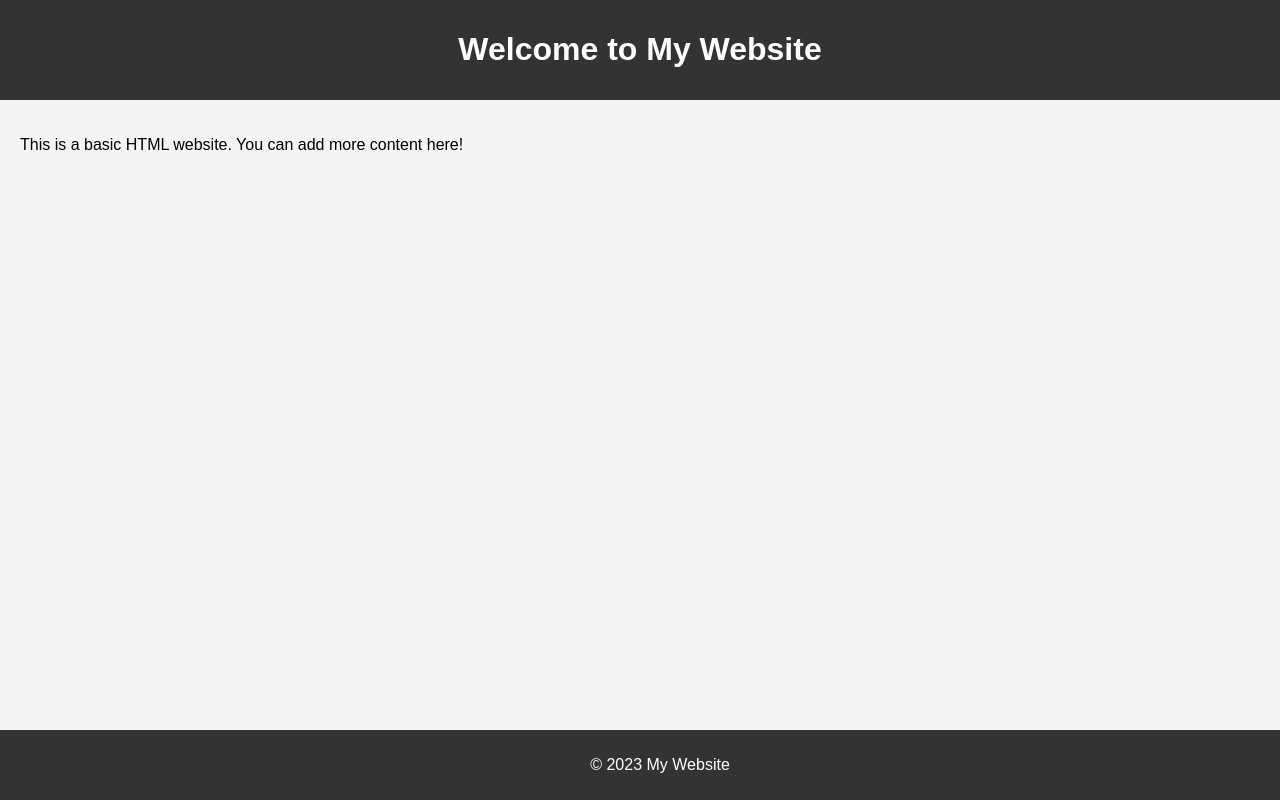
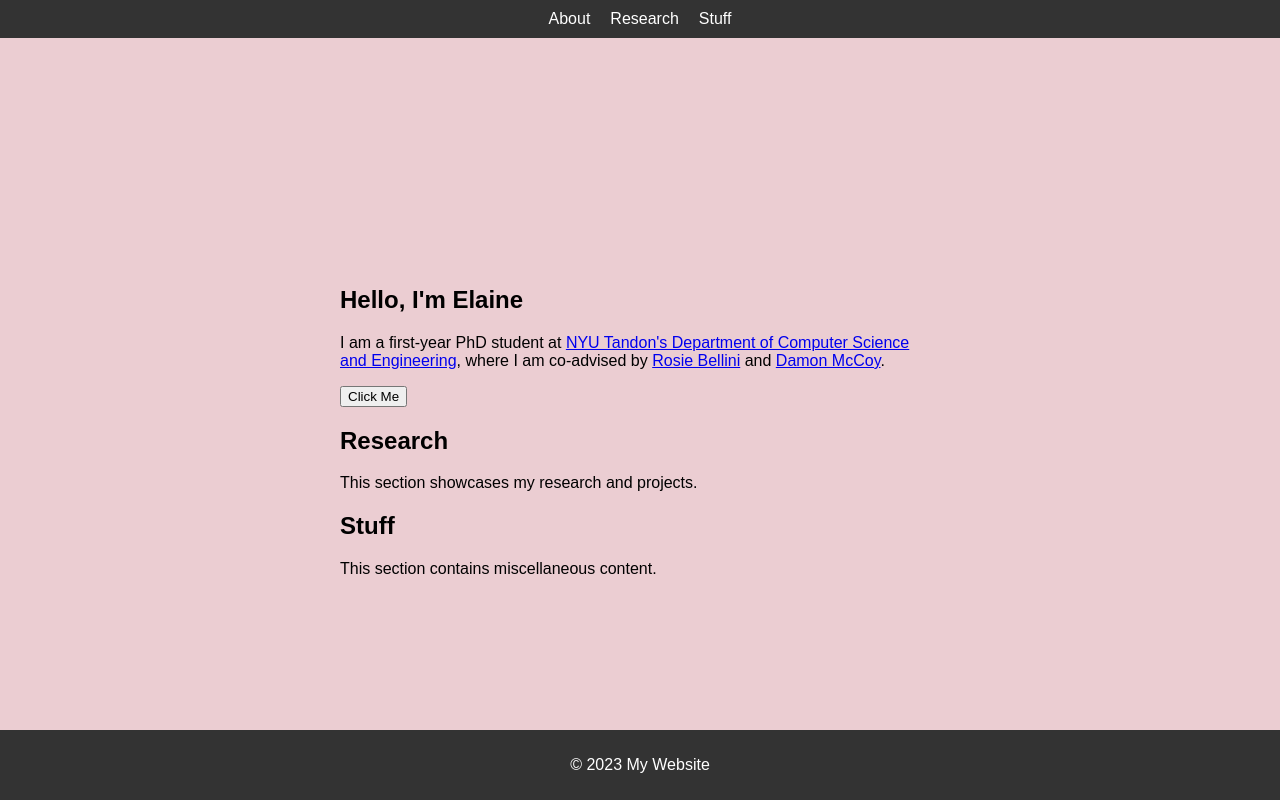
Before and after one commit to elaineyixinlee/elaineyixinlee.github.io, a plain HTML site: page index.html in a window 1280 px wide. Drawn offline with Linux system fonts and the light colour scheme.

Commit message:
started adding bio details, and also cv

```diff
--- a/index.html
+++ b/index.html
@@ -9,16 +9,37 @@
             font-family: Arial, sans-serif;
             margin: 0;
             padding: 0;
-            background-color: #f4f4f4;
+            background-color: rgb(235, 205, 210);
+            display: flex;
+            justify-content: center; /* Center horizontally */
+            align-items: center; /* Center vertically */
+            height: 100vh; /* Full viewport height */
+            flex-direction: column; /* Stack content vertically */
         }
-        header {
+        main {
+            text-align: left; /* Left-align text */
+            max-width: 600px; /* Optional: limit the width of the content */
+            margin-top: 60px; /* Add space below the fixed nav bar */
+        }
+        nav {
             background: #333;
             color: #fff;
             padding: 10px 20px;
-            text-align: center;
+            display: flex;
+            justify-content: center;
+            align-items: center;
+            position: fixed; /* Fix the nav bar at the top */
+            top: 0;
+            width: 100%; /* Make it span the full width */
+            z-index: 1000; /* Ensure it stays above other content */
         }
-        main {
-            padding: 20px;
+        nav a {
+            color: #fff;
+            text-decoration: none;
+            margin: 0 10px;
+        }
+        nav a:hover {
+            text-decoration: underline;
         }
         footer {
             background: #333;
@@ -32,11 +53,27 @@
     </style>
 </head>
 <body>
-    <header>
-        <h1>Welcome to My Website</h1>
-    </header>
+    <nav>
+        <a href="#about">About</a>
+        <a href="#research">Research</a>
+        <a href="#stuff">Stuff</a>
+    </nav>
     <main>
-        <p>This is a basic HTML website. You can add more content here!</p>
+        <section id="about">
+            <h2>Hello, I'm Elaine</h2>
+            <p>I am a first-year PhD student at <a href="https://engineering.nyu.edu/academics/departments/computer-science-and-engineering" target="_blank">
+               NYU Tandon's Department of Computer Science and Engineering</a>, where I am co-advised by <a href="https://www.rosiebellini.com/">Rosie Bellini</a> and <a href="https://damonmccoy.com/">Damon McCoy</a>.</p>
+
+            <button class="redirect-button" onclick="window.open('https://elaineyixinlee.github.io/20250708_CV.pdf', '_blank')">Click Me</button>
+        </section>
+        <section id="research">
+            <h2>Research</h2>
+            <p>This section showcases my research and projects.</p>
+        </section>
+        <section id="stuff">
+            <h2>Stuff</h2>
+            <p>This section contains miscellaneous content.</p>
+        </section>
     </main>
     <footer>
         <p>&copy; 2023 My Website</p>
```
Also changed, not shown: 1 other file.
